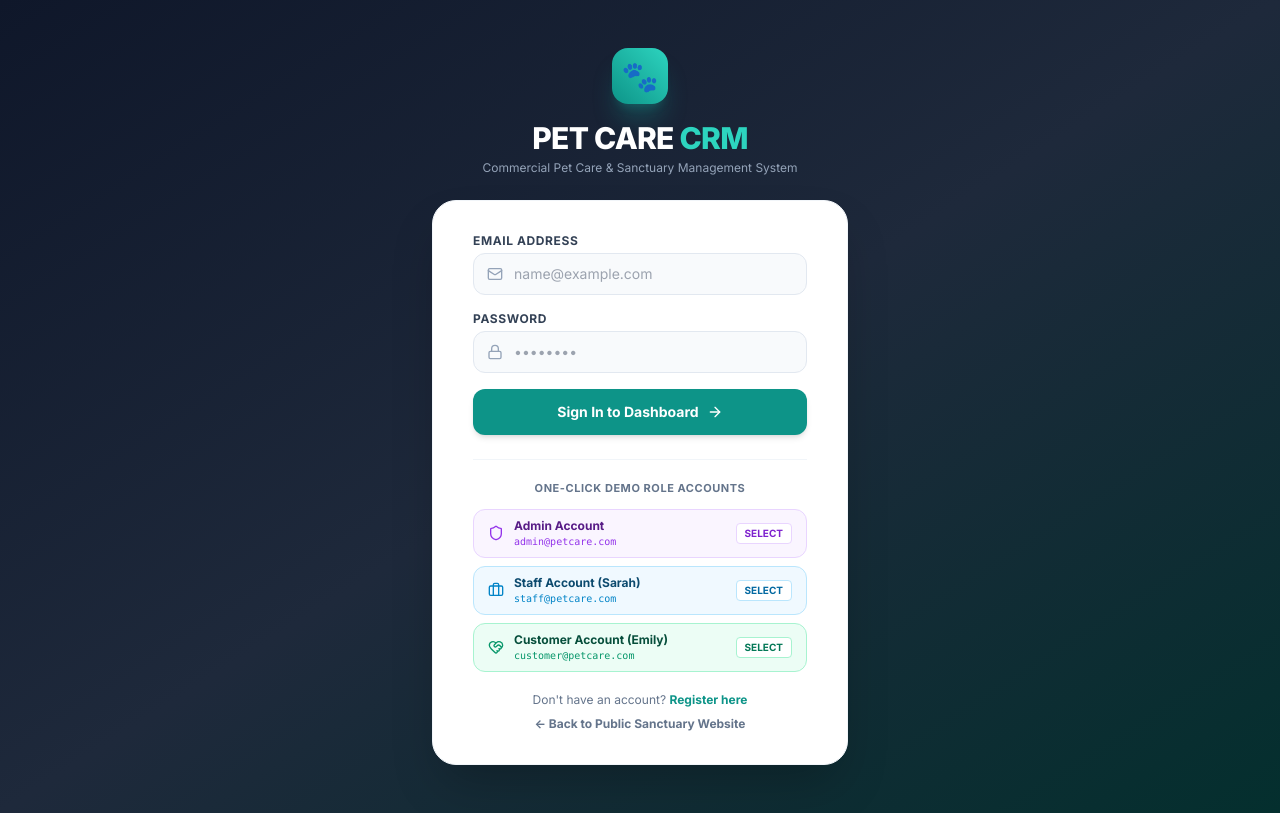
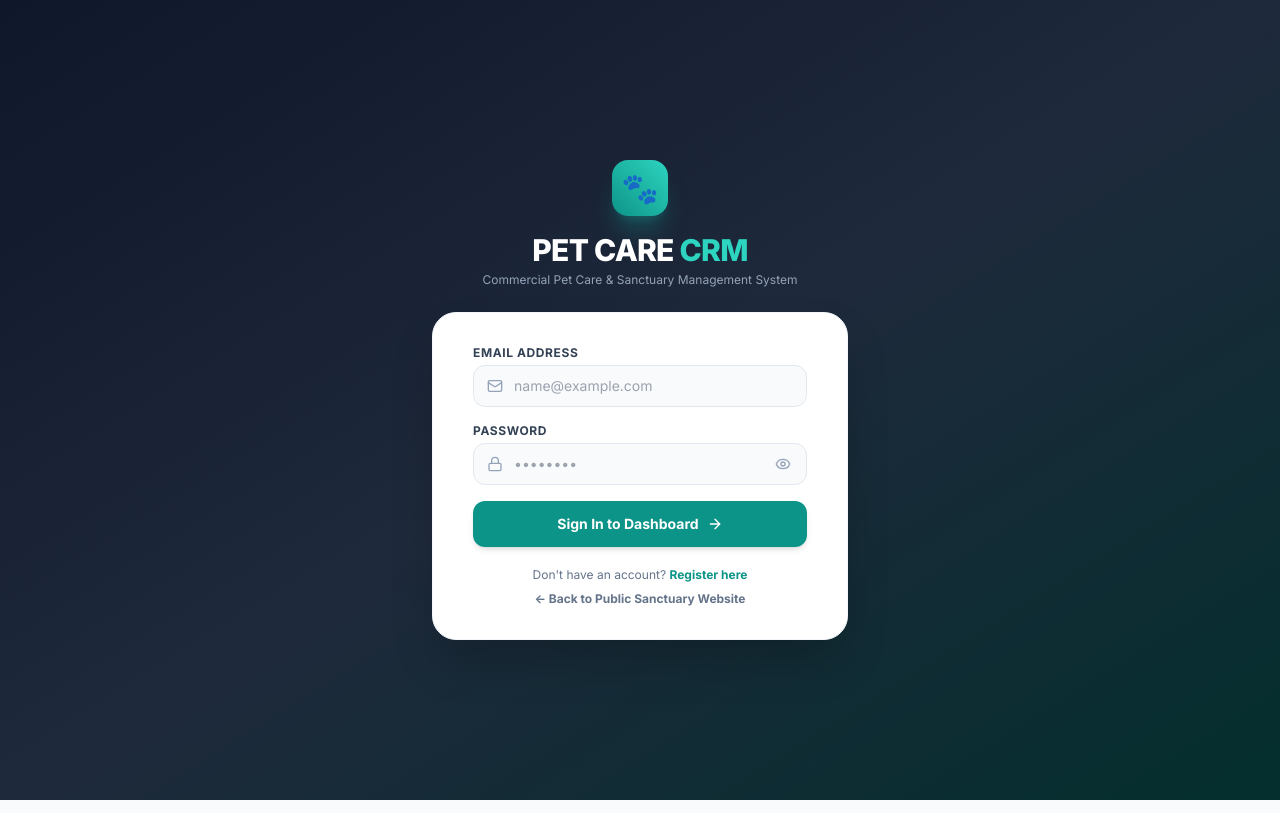
Before and after one commit to midhundast777-hub/petCare, a React (Vite) app in the folder frontend/: page /login in a window 1280 px wide. Built offline with nearby package versions, Linux system fonts and the light colour scheme.

Commit message:
Fix user registration, add password visibility toggle to login/register, clean login form

```diff
--- a/frontend/src/pages/Login.jsx
+++ b/frontend/src/pages/Login.jsx
@@ -2,11 +2,12 @@ import React, { useState } from 'react';
 import { useNavigate, Link } from 'react-router-dom';
 import { useAuth } from '../hooks/useAuth';
 import { useToast } from '../context/ToastContext';
-import { Lock, Mail, Shield, Briefcase, HeartHandshake, ArrowRight } from 'lucide-react';
+import { Lock, Mail, ArrowRight, Eye, EyeOff } from 'lucide-react';
 
 export const Login = () => {
   const [email, setEmail] = useState('');
   const [password, setPassword] = useState('');
+  const [showPassword, setShowPassword] = useState(false);
   const [loading, setLoading] = useState(false);
   const { login } = useAuth();
   const { addToast } = useToast();
@@ -24,11 +25,6 @@ export const Login = () => {
     } finally {
       setLoading(false);
     }
-  };
-
-  const handleQuickLogin = (demoEmail, demoPassword) => {
-    setEmail(demoEmail);
-    setPassword(demoPassword);
   };
 
   return (
@@ -74,13 +70,21 @@ export const Login = () => {
               <div className="relative">
                 <Lock className="w-4 h-4 text-slate-400 absolute left-3.5 top-1/2 -translate-y-1/2" />
                 <input
-                  type="password"
+                  type={showPassword ? 'text' : 'password'}
                   required
                   value={password}
                   onChange={(e) => setPassword(e.target.value)}
                   placeholder="••••••••"
-                  className="w-full pl-10 pr-4 py-2.5 bg-slate-50 border border-slate-200 rounded-xl text-sm focus:outline-none focus:ring-2 focus:ring-brand-500/20 focus:border-brand-500 transition-all text-slate-800"
+                  className="w-full pl-10 pr-10 py-2.5 bg-slate-50 border border-slate-200 rounded-xl text-sm focus:outline-none focus:ring-2 focus:ring-brand-500/20 focus:border-brand-500 transition-all text-slate-800"
                 />
+                <button
+                  type="button"
+                  onClick={() => setShowPassword(!showPassword)}
+                  className="absolute right-3 top-1/2 -translate-y-1/2 text-slate-400 hover:text-slate-600 focus:outline-none p-1"
+                  aria-label={showPassword ? 'Hide password' : 'Show password'}
+                >
+                  {showPassword ? <EyeOff className="w-4 h-4" /> : <Eye className="w-4 h-4" />}
+                </button>
               </div>
             </div>
 
@@ -93,65 +97,6 @@ export const Login = () => {
               <ArrowRight className="w-4 h-4" />
             </button>
           </form>
-
-          {/* Quick Demo Login Credentials Buttons */}
-          <div className="mt-6 pt-5 border-t border-slate-100">
-            <p className="text-[11px] font-bold uppercase tracking-wider text-slate-500 text-center mb-3">
-              One-Click Demo Role Accounts
-            </p>
-            <div className="grid grid-cols-1 gap-2">
-              <button
-                type="button"
-                onClick={() => handleQuickLogin('admin@petcare.com', 'Admin@123')}
-                className="flex items-center justify-between px-3.5 py-2 rounded-xl bg-purple-50 hover:bg-purple-100/80 border border-purple-200 text-left transition-colors"
-              >
-                <div className="flex items-center gap-2.5">
-                  <Shield className="w-4 h-4 text-purple-600" />
-                  <div>
-                    <p className="text-xs font-bold text-purple-900">Admin Account</p>
-                    <p className="text-[10px] text-purple-600 font-mono">admin@petcare.com</p>
-                  </div>
-                </div>
-                <span className="text-[10px] font-bold text-purple-700 uppercase bg-white px-2 py-0.5 rounded border border-purple-200">
-                  Select
-                </span>
-              </button>
-
-              <button
-                type="button"
-                onClick={() => handleQuickLogin('staff@petcare.com', 'Staff@123')}
-                className="flex items-center justify-between px-3.5 py-2 rounded-xl bg-sky-50 hover:bg-sky-100/80 border border-sky-200 text-left transition-colors"
-              >
-                <div className="flex items-center gap-2.5">
-                  <Briefcase className="w-4 h-4 text-sky-600" />
-                  <div>
-                    <p className="text-xs font-bold text-sky-900">Staff Account (Sarah)</p>
-                    <p className="text-[10px] text-sky-600 font-mono">staff@petcare.com</p>
-                  </div>
-                </div>
-                <span className="text-[10px] font-bold text-sky-700 uppercase bg-white px-2 py-0.5 rounded border border-sky-200">
-                  Select
-                </span>
-              </button>
-
-              <button
-                type="button"
-                onClick={() => handleQuickLogin('customer@petcare.com', 'Customer@123')}
-                className="flex items-center justify-between px-3.5 py-2 rounded-xl bg-emerald-50 hover:bg-emerald-100/80 border border-emerald-200 text-left transition-colors"
-              >
-                <div className="flex items-center gap-2.5">
-                  <HeartHandshake className="w-4 h-4 text-emerald-600" />
-                  <div>
-                    <p className="text-xs font-bold text-emerald-900">Customer Account (Emily)</p>
-                    <p className="text-[10px] text-emerald-600 font-mono">customer@petcare.com</p>
-                  </div>
-                </div>
-                <span className="text-[10px] font-bold text-emerald-700 uppercase bg-white px-2 py-0.5 rounded border border-emerald-200">
-                  Select
-                </span>
-              </button>
-            </div>
-          </div>
 
           <div className="mt-5 text-center text-xs text-slate-500 space-y-2">
             <div>
--- a/frontend/src/pages/Register.jsx
+++ b/frontend/src/pages/Register.jsx
@@ -2,7 +2,7 @@ import React, { useState } from 'react';
 import { useNavigate, Link } from 'react-router-dom';
 import { useAuth } from '../hooks/useAuth';
 import { useToast } from '../context/ToastContext';
-import { Mail, Lock, User, Phone, ArrowRight } from 'lucide-react';
+import { Mail, Lock, User, Phone, ArrowRight, Eye, EyeOff } from 'lucide-react';
 
 export const Register = () => {
   const [formData, setFormData] = useState({
@@ -13,8 +13,9 @@ export const Register = () => {
     phone: '',
     role: 'CUSTOMER',
   });
+  const [showPassword, setShowPassword] = useState(false);
   const [loading, setLoading] = useState(false);
-  const { register, login } = useAuth();
+  const { register, login, logout } = useAuth();
   const { addToast } = useToast();
   const navigate = useNavigate();
 
@@ -22,13 +23,24 @@ export const Register = () => {
     e.preventDefault();
     setLoading(true);
     try {
+      logout(); // Clear any old sessions
       await register(formData);
       addToast('Account created successfully! Signing in...', 'success');
       // Auto login
       await login(formData.email, formData.password);
       navigate('/dashboard');
     } catch (err) {
-      const msg = err.response?.data?.email?.[0] || 'Registration failed. Please check inputs.';
+      const errorData = err.response?.data;
+      let msg = 'Registration failed. Please check inputs.';
+      if (typeof errorData === 'string') {
+        msg = errorData;
+      } else if (errorData?.detail) {
+        msg = errorData.detail;
+      } else if (errorData && typeof errorData === 'object') {
+        const firstKey = Object.keys(errorData)[0];
+        const val = errorData[firstKey];
+        msg = `${firstKey}: ${Array.isArray(val) ? val.join(', ') : val}`;
+      }
       addToast(msg, 'error');
     } finally {
       setLoading(false);
@@ -124,14 +136,22 @@ export const Register = () => {
               <div className="relative">
                 <Lock className="w-4 h-4 text-slate-400 absolute left-3.5 top-1/2 -translate-y-1/2" />
                 <input
-                  type="password"
+                  type={showPassword ? 'text' : 'password'}
                   required
                   minLength={6}
                   value={formData.password}
                   onChange={(e) => setFormData({ ...formData, password: e.target.value })}
                   placeholder="At least 6 characters"
-                  className="w-full pl-10 pr-4 py-2 bg-slate-50 border border-slate-200 rounded-xl text-sm focus:outline-none focus:ring-2 focus:ring-brand-500/20 focus:border-brand-500"
+                  className="w-full pl-10 pr-10 py-2 bg-slate-50 border border-slate-200 rounded-xl text-sm focus:outline-none focus:ring-2 focus:ring-brand-500/20 focus:border-brand-500"
                 />
+                <button
+                  type="button"
+                  onClick={() => setShowPassword(!showPassword)}
+                  className="absolute right-3 top-1/2 -translate-y-1/2 text-slate-400 hover:text-slate-600 focus:outline-none p-1"
+                  aria-label={showPassword ? 'Hide password' : 'Show password'}
+                >
+                  {showPassword ? <EyeOff className="w-4 h-4" /> : <Eye className="w-4 h-4" />}
+                </button>
               </div>
             </div>
 
--- a/frontend/src/services/api.js
+++ b/frontend/src/services/api.js
@@ -12,9 +12,12 @@ const api = axios.create({
 // Request interceptor to attach JWT token
 api.interceptors.request.use(
   (config) => {
-    const token = localStorage.getItem('access_token');
-    if (token) {
-      config.headers.Authorization = `Bearer ${token}`;
+    const isPublicAuth = config.url?.includes('/auth/login') || config.url?.includes('/auth/register');
+    if (!isPublicAuth) {
+      const token = localStorage.getItem('access_token');
+      if (token) {
+        config.headers.Authorization = `Bearer ${token}`;
+      }
     }
     return config;
   },
```
Also changed, not shown: 2 other files (tests, documents, lock files or other folders).
